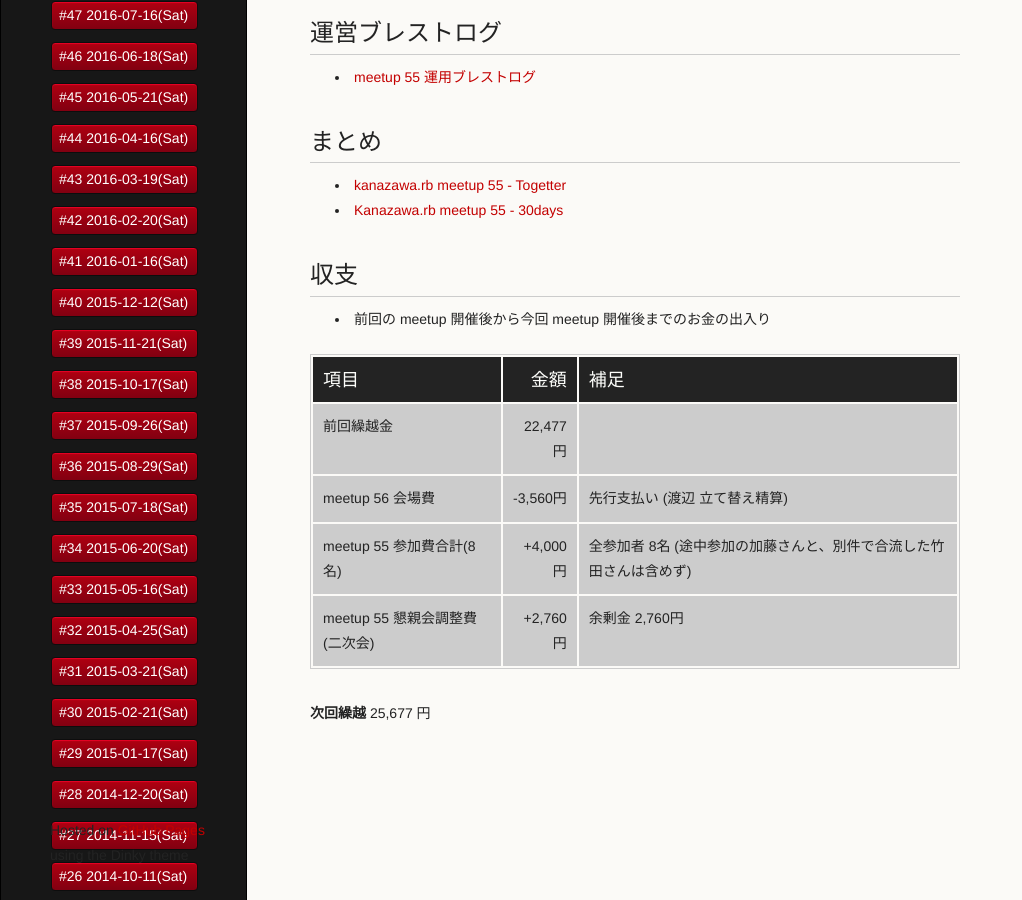
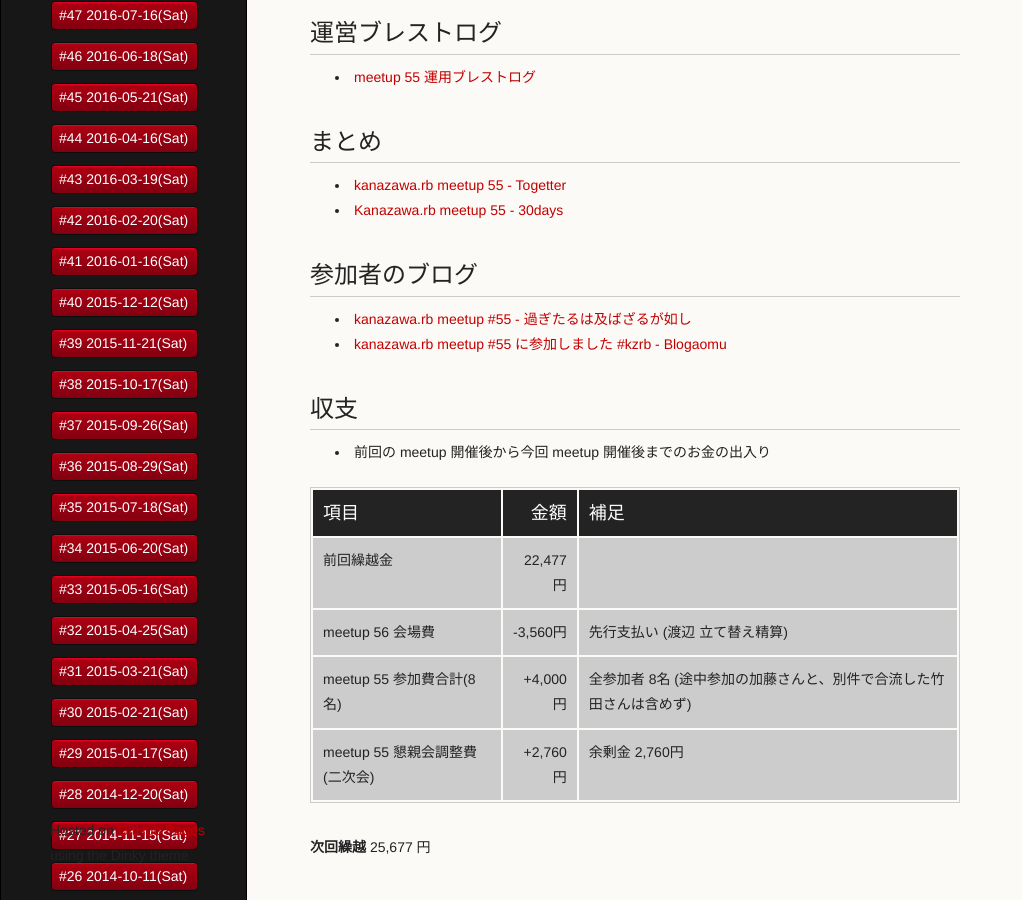
Before and after one commit to kanazawarb/meetup, a Jekyll site: the page built from 55/report.md, in a window 1280 px wide and 900 px high, scrolled down 536 px. Shown: the whole window, without its empty margins (0-1022 px from the left). Built offline with Jekyll 4.4.1, drawn with Linux system fonts in a browser that asks for light colours.

Commit message:
add blog links

```diff
--- a/55/report.md
+++ b/55/report.md
@@ -43,13 +43,10 @@
 
 -->
 
-<!-- 分かっている範囲でリンクがあれば列挙する
 ## 参加者のブログ
 
-* XXX
-
--->
-
+* [kanazawa\.rb meetup \#55 \- 過ぎたるは及ばざるが如し](http://cotton-desu.hatenablog.com/entry/2017/03/20/005638)
+* [kanazawa.rb meetup \#55 に参加しました \#kzrb \- Blogaomu](http://www.blogaomu.com/entry/2017/03/20/172141)
 
 ## 収支
 
```
